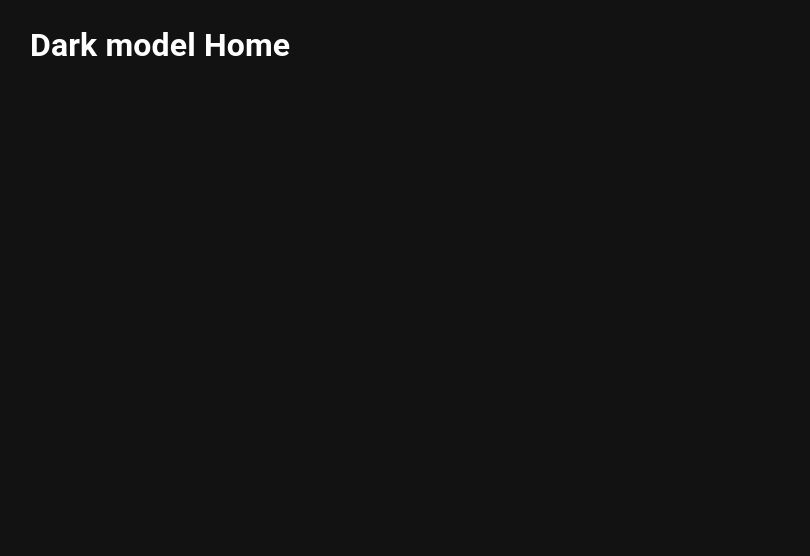
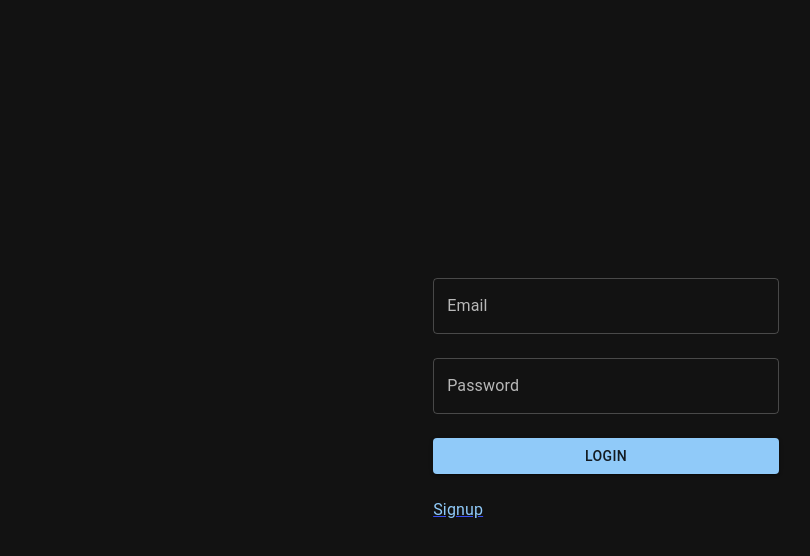
Before and after one commit to jorgejimenez98/chat-ui-graphql-react-nestjs, a React (Create React App) app in the folder client/: page /login in a window 1280 px wide. Shown: the top 556 px of the page, without its empty margins (34-844 px from the left). Built offline with nearby package versions, Linux system fonts and the light colour scheme.

Commit message:
feat(client): init Auth container and main router

```diff
--- a/client/src/App.tsx
+++ b/client/src/App.tsx
@@ -1,5 +1,8 @@
 import React from 'react';
 import { Container, CssBaseline, ThemeProvider, createTheme } from '@mui/material';
+
+import { RouterProvider } from 'react-router-dom';
+import router from './features/routes';
 
 const darkTheme = createTheme({
   palette: {
@@ -13,7 +16,7 @@ const App: React.FC = () =>{
         <CssBaseline />
 
         <Container>
-          <h1>Dark model Home</h1>
+            <RouterProvider router={router}/>
         </Container>
     </ThemeProvider>
   );
--- /dev/null
+++ b/client/src/features/auth/auth-container/AuthContainer.tsx
@@ -0,0 +1,61 @@
+import React, { useState } from 'react'
+import { Button, Stack, TextField } from '@mui/material'
+
+interface AuthContainerProps {
+    submitLabel: string
+    onSubmit: (credentials: {
+        email: string, password: string
+    }) => Promise<void>
+    children: React.ReactNode
+}
+
+const AuthContainer: React.FC<AuthContainerProps> = ({ submitLabel, onSubmit, children }) => {
+   const [email, setEmail] = useState("")
+   const [password, setPassword] = useState("")
+
+  return (
+    <Stack
+        spacing={3}
+        sx={{
+            height: '100vh',
+            maxWidth: {
+                xs: '70%',
+                md: '30%'
+            },
+            margin: '0 auto',
+            justifyContent: 'center'
+        }}
+    >
+        {/* Email */}
+        <TextField
+            type='email'
+            label='Email'
+            variant='outlined'
+            value={email}
+            onChange={e => setEmail(e.target.value)}
+        />
+
+        {/* Pasword */}
+        <TextField
+            type='password'
+            label='Password'
+            variant='outlined'
+            value={password}
+            onChange={e => setPassword(e.target.value)}
+        />
+
+        {/* Submit Button */}
+        <Button
+            variant='contained'
+            onClick={() => onSubmit({ email, password})}
+        >
+            {submitLabel}
+        </Button>
+
+        {/* Children */}
+        {children}
+    </Stack>
+  )
+}
+
+export default AuthContainer
--- /dev/null
+++ b/client/src/features/auth/index.ts
@@ -0,0 +1,3 @@
+export { default as AuthContainer } from "./auth-container/AuthContainer"
+export { default as Login } from "./login/Login"
+export { default as Signup } from "./signup/Signup"
--- /dev/null
+++ b/client/src/features/auth/login/Login.tsx
@@ -0,0 +1,20 @@
+import React from 'react'
+import AuthContainer from '../auth-container/AuthContainer'
+import { Link } from 'react-router-dom'
+import { Link as MuiLink } from '@mui/material';
+
+
+const Login: React.FC = () => {
+  return (
+    <AuthContainer
+        submitLabel='Login'
+        onSubmit={async () => {}}
+    >
+        <Link to='/signup'>
+        <MuiLink>Signup</MuiLink>
+        </Link>
+    </AuthContainer>
+  )
+}
+
+export default Login
--- /dev/null
+++ b/client/src/features/auth/signup/Signup.tsx
@@ -0,0 +1,19 @@
+import React from 'react'
+import AuthContainer from '../auth-container/AuthContainer'
+import { Link } from 'react-router-dom'
+import { Link as MuiLink } from '@mui/material';
+
+const Signup: React.FC = () => {
+  return (
+    <AuthContainer
+        submitLabel='Signup'
+        onSubmit={async () => {}}
+    >
+        <Link to='/login'>
+            <MuiLink>Login</MuiLink>
+        </Link>
+    </AuthContainer>
+  )
+}
+
+export default Signup
--- /dev/null
+++ b/client/src/features/index.ts
@@ -0,0 +1 @@
+export * from "./auth"
--- /dev/null
+++ b/client/src/features/routes.tsx
@@ -0,0 +1,9 @@
+import { createBrowserRouter } from "react-router-dom";
+import { Login, Signup } from "./auth";
+
+const router = createBrowserRouter([
+    { path: '/login', element: <Login />},
+    { path: '/signup', element: <Signup />}
+])
+
+export default router
```
